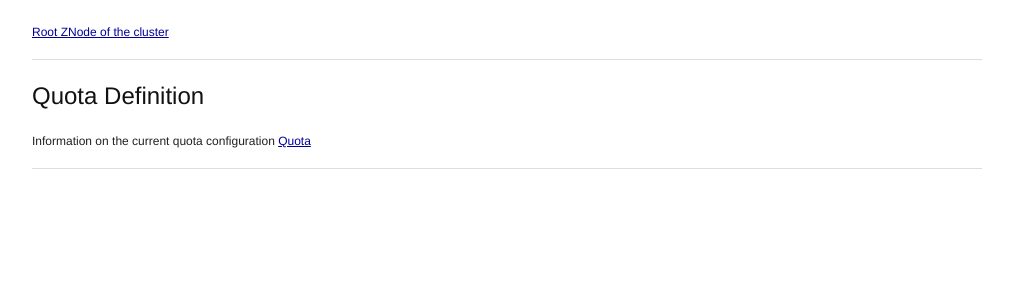
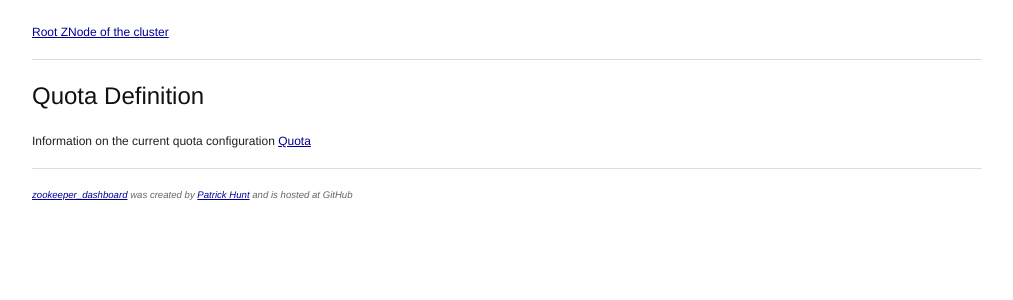
Before and after one commit to phunt/zookeeper_dashboard, a Django app: template zkadmin/templates/zkadmin/index.html in a window 1280 px wide. Shown: the part 220-520 px from the top of the page, without its empty margins (133-1146 px from the left). Run offline with Django 3.2, Linux system fonts and the light colour scheme; the template is opened without the code that fills it, so the values that code supplies are empty.

Commit message:
tweaks to the homepage

```diff
--- a/zkadmin/templates/zkadmin/index.html
+++ b/zkadmin/templates/zkadmin/index.html
@@ -44,6 +44,12 @@ Information on the current quota configuration
 <p>
 </div>
 <hr/>
+<div class="span-24 last small quiet">
+<address>
+<a href="http://github.com/phunt/zookeeper_dashboard#readme">zookeeper_dashboard</a> was created by
+<a href="http://twitter.com/phunt">Patrick Hunt</a> and is hosted at GitHub
+</address>
+</div>
 </div>
 
 </body></html>
```
